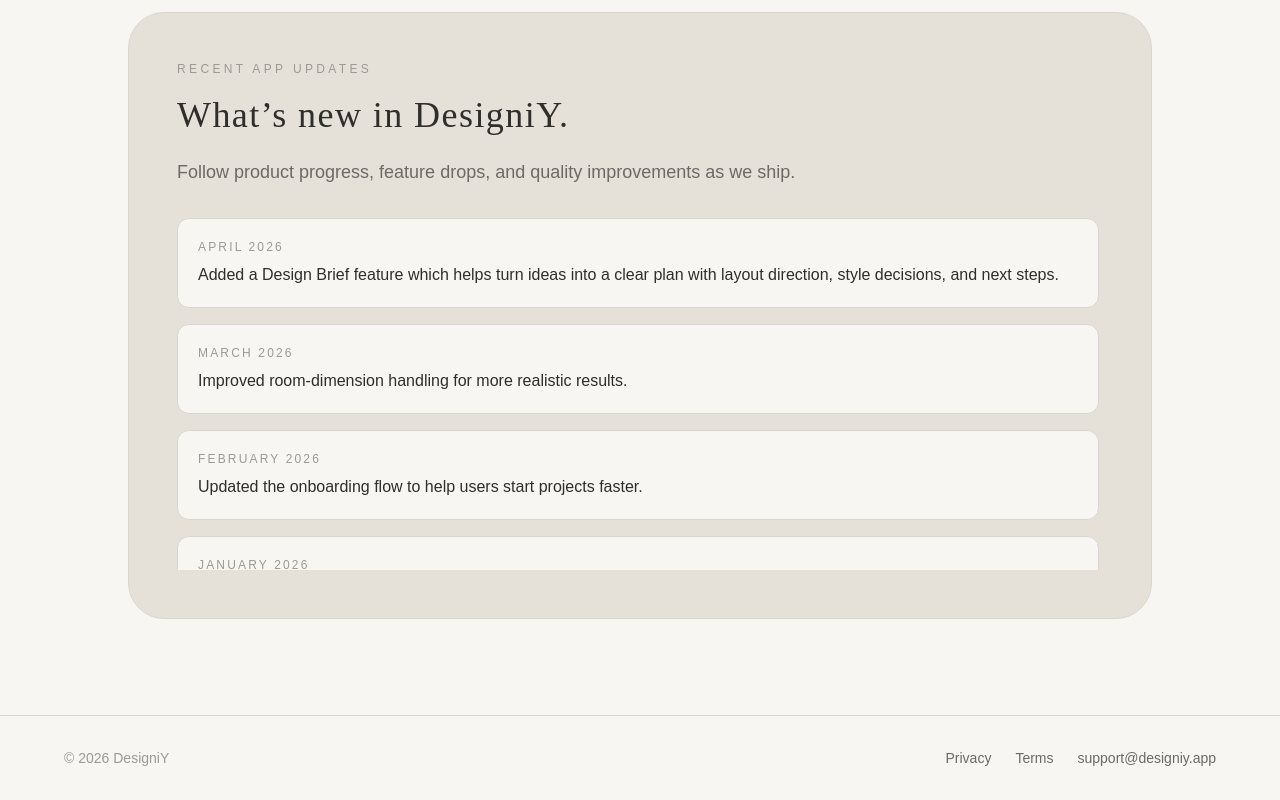
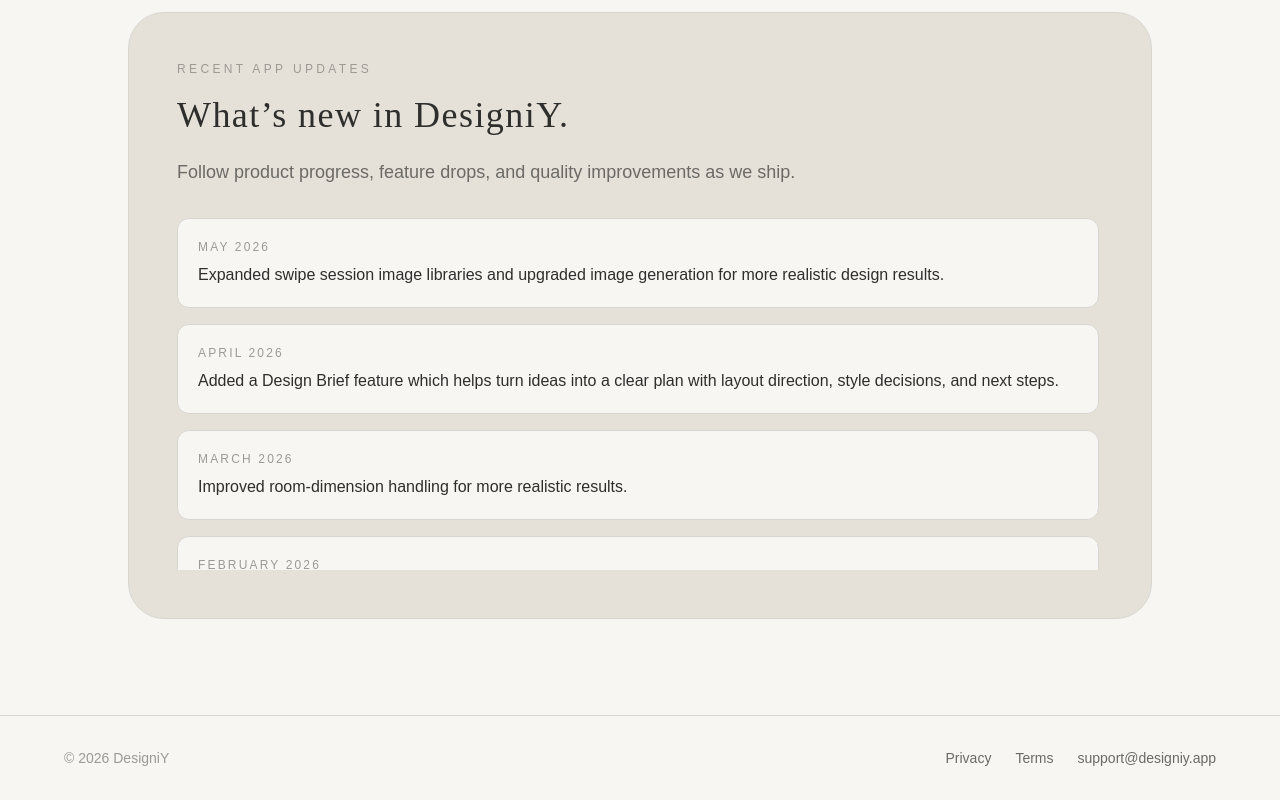
Before and after one commit to cisekdesigns/builderiywebsite, a Next.js app: page / in a window 1280 px wide. Shown: the part 1361-2161 px from the top of the page. Built offline with nearby package versions, Linux system fonts and the light colour scheme.

Commit message:
Add May 2026 update

```diff
--- a/app/page.tsx
+++ b/app/page.tsx
@@ -142,6 +142,14 @@ export default function Home() {
           <div className="mt-8 grid max-h-[22rem] gap-4 overflow-y-auto pr-1">
             <div className="rounded-xl border border-[#D8D6D1] bg-[#F7F6F3] p-5">
               <p className="text-xs uppercase tracking-[0.18em] text-[#9C9A94]">
+                May 2026
+              </p>
+              <p className="mt-2 text-base text-[#2E2E2C]">
+                Expanded swipe session image libraries and upgraded image generation for more realistic design results.
+              </p>
+            </div>
+            <div className="rounded-xl border border-[#D8D6D1] bg-[#F7F6F3] p-5">
+              <p className="text-xs uppercase tracking-[0.18em] text-[#9C9A94]">
                 April 2026
               </p>
               <p className="mt-2 text-base text-[#2E2E2C]">
```
